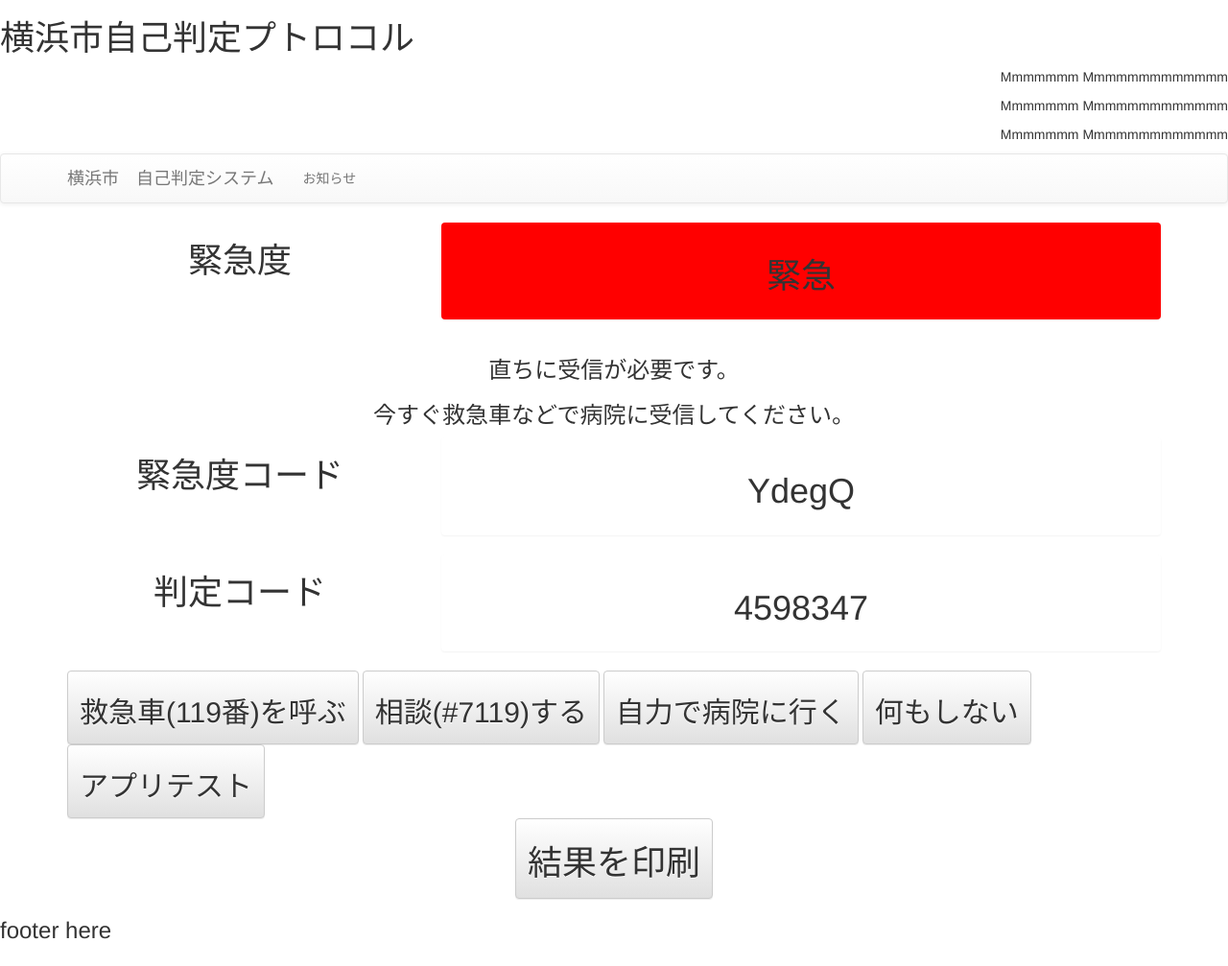
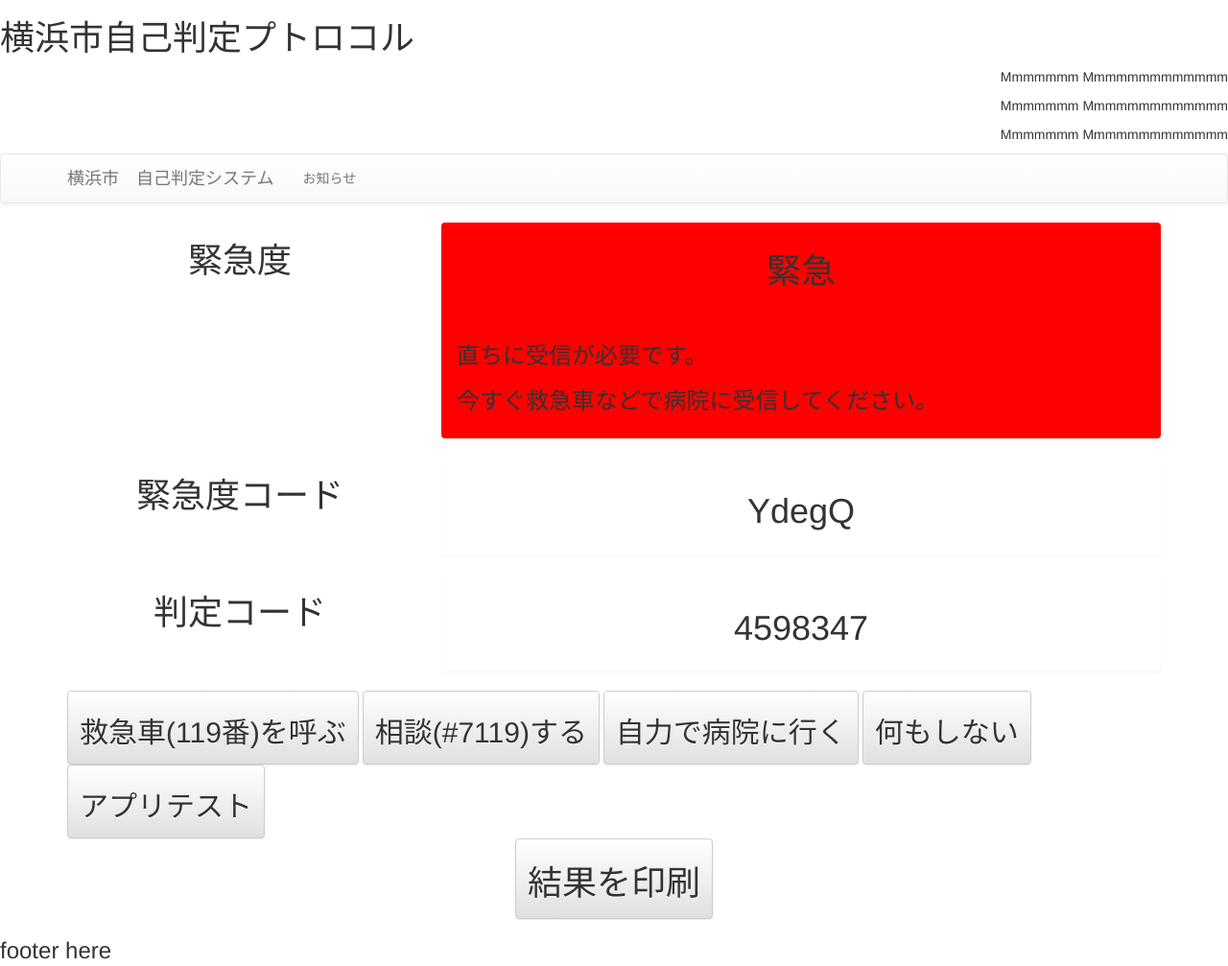
Before and after one commit to moriyuki/moriyuki.github.io, a plain HTML site: page aprotocol/protocol_result_red.html in a window 1280 px wide. Shown: the whole page at 96% size. Drawn offline with nearby package versions, Linux system fonts and the light colour scheme.

Commit message:
fix resut message

```diff
--- a/aprotocol/protocol_result_red.html
+++ b/aprotocol/protocol_result_red.html
@@ -57,14 +57,14 @@
       </div>
       <div class="col-xs-12 col-sm-12 col-md-8 col-lg-8" style="">
         <div class="panel" id="result">
-          <div class="panel-body" align="center">
+          <div class="panel-heading" align="center">
             <h1 >緊急</h1>
           </div>
+          <div class="panel-body" align="left">
+          <h3>直ちに受信が必要です。</h3>
+        <h3>今すぐ救急車などで病院に受信してください。</h3>
+          </div>
         </div>
-      </div>
-      <div class="col-xs-12 col-sm-12 col-md-12 col-lg-12" style="" align="center">
-        <h3>直ちに受信が必要です。</h3>
-        <h3>今すぐ救急車などで病院に受信してください。</h3>
       </div>
       <br>
       <br>
```
